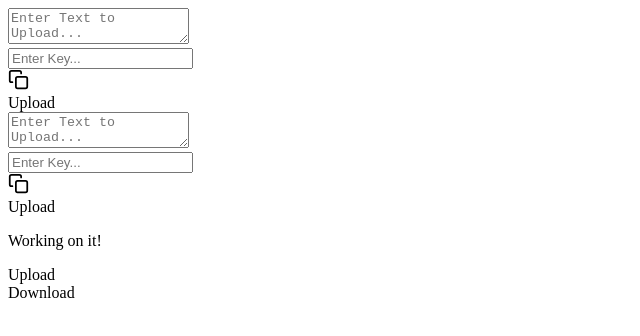
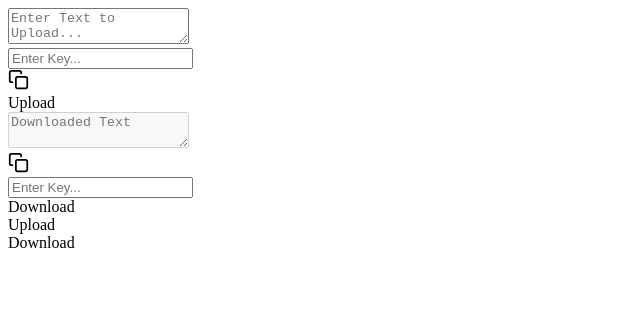
Before and after one commit to Petit-Development/Send, a Next.js app: page / in a window 1280 px wide. Shown: the top 336 px of the page, without its empty margins (0-640 px from the left). Built offline with nearby package versions, Linux system fonts and the light colour scheme.

Commit message:
Create download ui

```diff
--- /dev/null
+++ b/components/download.tsx
@@ -0,0 +1,40 @@
+import { useState } from 'react';
+import { Copy } from 'react-feather';
+import Button from './button';
+
+export const Download = () => {
+  const [text, setText] = useState('');
+  const [key, setKey] = useState('');
+
+  return (
+    <div className="bg-petit-grey z-0 flex flex-col justify-center items-center content-center bg-arrow-down h-full w-full bg-center bg-no-repeat bg-contain">
+      <div className="flex flex-col justify-center w-full items-center place-items-center">
+        <div className="flex flex-col justify-between w-96 h-40 bg-white rounded-2xl shadow-xl">
+          <textarea
+            className="p-3 border-transparent focus:outline-none w-full h-3/4 bg-transparent resize-none"
+            placeholder="Downloaded Text"
+            disabled={true}
+            onChange={(change) => setText(change.target.value)}
+          />
+          <div
+            onClick={() => navigator.clipboard.writeText(key)}
+            className="flex bg-petit-purple h-10 items-center justify-center w-full text-center rounded-b-2xl"
+          >
+            <Copy size="21" />
+          </div>
+        </div>
+
+        <div className="flex mt-10 justify-start w-96 h-10 bg-white rounded-2xl shadow-xl">
+          <input
+            className="flex-none p-3 border-transparent focus:outline-none w-11/12 h-10/12 bg-transparent resize-none"
+            placeholder="Enter Key..."
+            onChange={(change) => setKey(change.target.value)}
+          />
+        </div>
+        <Button text="Download" onClick={() => console.log({ text, key })} />
+      </div>
+    </div>
+  );
+};
+
+export default Download;
--- a/pages/index.tsx
+++ b/pages/index.tsx
@@ -1,10 +1,11 @@
 import Head from 'next/head';
 import { useState } from 'react';
-import { Copy } from 'react-feather';
 import Upload from '../components/upload';
+import Download from '../components/download';
 
 export default function Home() {
   const [selected, setSelected] = useState('upload');
+  const downloadSelected = selected === 'download';
   return (
     <div>
       <Head>
@@ -13,7 +14,11 @@ export default function Home() {
         <link rel="icon" href="/favicon.ico" />
       </Head>
       <main>
-        <div className="bg-petit-purple w-screen h-screen">
+        <div
+          className={`${
+            downloadSelected ? 'bg-petit-grey' : 'bg-petit-purple'
+          } w-screen h-screen`}
+        >
           <div className="flex flex-col h-full">
             <div
               className={`h-full ${
@@ -23,15 +28,12 @@ export default function Home() {
               <Upload />
             </div>
             <div
-              className={`h-full ${
+              className={`h-full transition-all ${
                 selected === 'upload' ? 'hidden' : 'visible'
               }`}
             >
-              <Upload />
+              <Download />
             </div>
-            <p className={`${selected === 'upload' ? 'hidden' : ''}`}>
-              Working on it!
-            </p>
             <div className="flex justify-around">
               <TabButton
                 onClick={() => setSelected('upload')}
@@ -66,27 +68,10 @@ const TabButton: React.FC<TabButtonProps> = ({
     <div
       onClick={onClick}
       className={`flex text-2xl place-items-center justify-center ${
-        !selected ? 'bg-petit-light-purple' : 'bg-petit-purple'
+        !selected ? 'bg-petit-light-purple' : 'bg-transparent'
       } shadow-2xl transition-all z-10 w-full text-center h-20`}
     >
       {text}
     </div>
   );
 };
-
-
-interface ButtonProps {
-  text: string;
-  onClick?: () => void;
-}
-
-const Button: React.FC<ButtonProps> = ({ text, onClick }) => {
-  return (
-    <div
-      onClick={onClick}
-      className="transition-all duration-75 bg-petit-light-purple rounded-3xl px-7 py-3 mt-7 shadow-2xl hover:bg-petit-purple hover:shadow-none select-none"
-    >
-      {text}
-    </div>
-  );
-};
--- a/tailwind.config.js
+++ b/tailwind.config.js
@@ -9,6 +9,7 @@ module.exports = {
       },
       backgroundImage: {
         'arrow-up': "url('/arrow-up.svg')",
+        'arrow-down': "url('/arrow-down.svg')",
       },
     },
   },
```
Also changed, not shown: public/arrow-down.svg (added).
